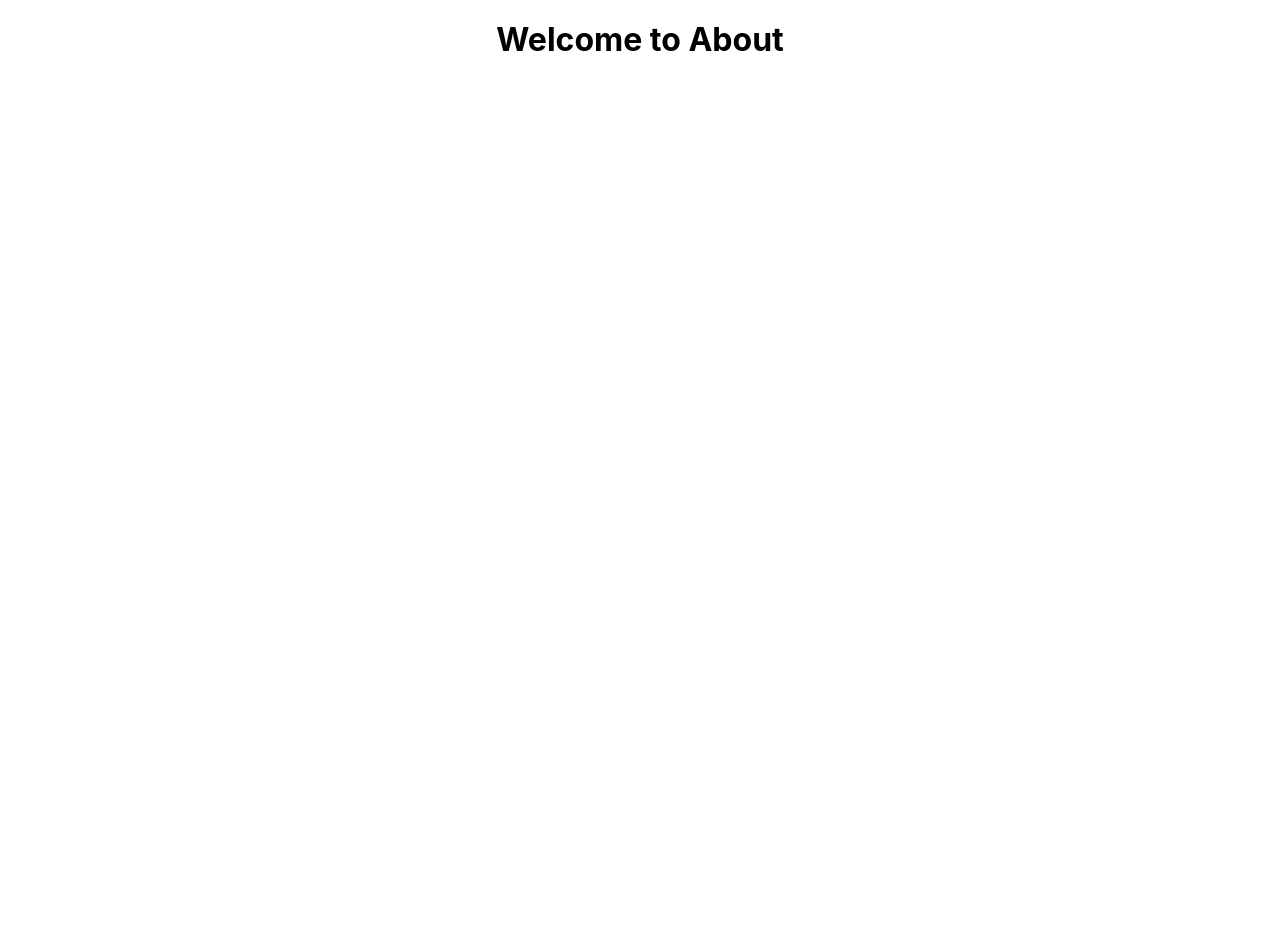
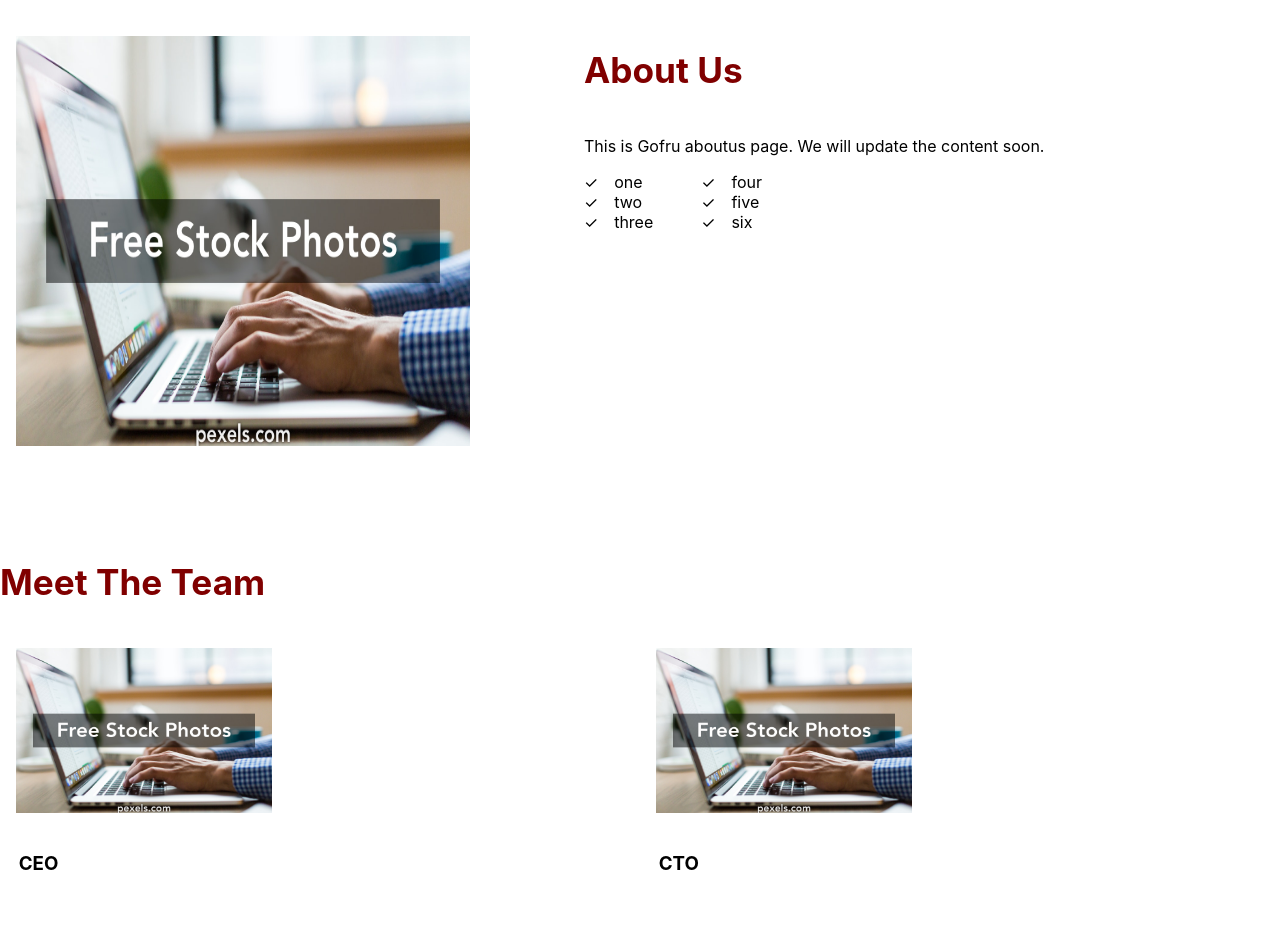
Before and after one commit to gofru01/gofru-web, a Next.js app: page /about in a window 1280 px wide. Shown: the part 120-1072 px from the top of the page. Built offline with nearby package versions, Linux system fonts and the light colour scheme.

Commit message:
About Page

```diff
--- a/pages/about.js
+++ b/pages/about.js
@@ -1,11 +1,61 @@
-
+import Head from 'next/head'
+import styles from '../styles/About.module.css'
 
 export default function About() {
     return (
-        <main style={{height:"100vw", textAlign: "center"}}>
-            <h1 className>
-                Welcome to About
-        </h1>
+        <main className={styles.mainContainer}>
+            <div className={styles.subContainer1}>
+
+            <div className={styles.imageContainer} >
+
+                <img src="/AboutusImg1.jpeg" alt="image1" className={styles.imageclass}></img>
+            </div>
+            <div className={styles.paraContainer}>
+                <div >
+                    <h2 className={styles.redText}>About Us</h2>
+                </div>
+                <div>
+                    <p>
+                    This is Gofru aboutus page. We will update the content soon.
+                    </p>
+                </div>
+                <div className={styles.listContainer}>
+                    <div >
+                    <ul className={styles.About_ul}>
+                        <li>one</li><br/>
+                        <li>two</li><br/>
+                        <li>three</li><br/>
+                    </ul>
+                    </div>
+
+                    <div  >
+                    <ul className={styles.About_ul}>
+                        <li>four</li><br/>
+                        <li>five</li><br/>
+                        <li>six</li><br/>
+                    </ul>
+                    </div>
+                </div>
+            </div>
+            </div>
+            <div className={styles.subContainer2}>
+               <div>
+                   <h2 className={styles.redText}>Meet The Team</h2>
+               </div>
+               <div className={styles.personsContainer}>
+                    <div  className={styles.persondiv1}>
+
+                <img src="/AboutusImg1.jpeg" alt="image1" className={styles.personImageclass}></img>
+                <h3 className={styles.marginclass}>CEO</h3>
+                    </div>
+                    <div  className={styles.persondiv2}>
+
+                    <img src="/AboutusImg1.jpeg" alt="image1" className={styles.personImageclass}></img>
+                <h3 className={styles.marginclass}>CTO</h3>
+                    </div>
+
+            </div>
+            </div>
         </main>
     )
 }
--- /dev/null
+++ b/styles/About.module.css
@@ -0,0 +1,117 @@
+.mainContainer{
+    height:80vw;
+    text-align: center;
+    display: flex;
+    flex-flow: column wrap;
+    justify-content: center;
+    align-content: flex-start;
+
+}
+
+.subContainer1{
+    display: flex;
+    flex-flow: row wrap;
+    justify-content: center;
+    text-align: left;
+    align-content: flex-start;
+    flex: 50%;
+    width: 100%;
+
+}
+
+
+
+.imageContainer{
+    flex: 40%;
+    height: 100%;
+    justify-content: center;
+
+}
+
+.imageclass{
+    width: 80%;
+    height: 80%;
+    object-fit: fill;
+    margin: 1em 0 1em 1em;
+}
+
+.paraContainer{
+    display: flex;
+    flex-flow: column wrap;
+    flex: 50%;
+    height: 100%;
+    margin-left: 1em;
+    align-content: flex-start;
+
+}
+
+.redText{
+    font-size: 2.2rem;
+    color: maroon;
+}
+
+.listContainer{
+    display: flex;
+    flex-flow: row wrap;
+
+  }
+
+  .About_ul {
+    list-style-type: none;
+    margin: 0;
+    padding: 0;
+    overflow: hidden;
+    background-color: white;
+    margin-right: 3rem!important;
+    margin-bottom: 1rem;
+    flex: 50%;
+  }
+  .About_ul li:before {
+    content: '✓';
+    background-color: none;
+    margin-right: 1rem!important;
+    margin-bottom: 1rem;
+  }
+
+  .subContainer2{
+    display: flex;
+    flex-flow: column wrap;
+    justify-content: flex-start;
+    text-align: left;
+    align-content: flex-start;
+    flex: 50%;
+    width: 100%;
+
+}
+
+.personsContainer{
+    display: flex;
+    flex-flow: row wrap;
+    flex: 80%;
+    width: 100%;
+
+}
+
+.persondiv1{
+    flex: 50%;
+    height: 100%;
+
+}
+
+.persondiv2{
+    flex: 50%;
+    height: 100%;
+
+}
+
+.personImageclass{
+    width: 40%;
+    height: 40%;
+    object-fit: fill;
+    margin: 1em 0 1em 1em;
+    align-self: center;
+}
+
+.marginclass{
+    margin: 1em 0 1em 1em;
+}
```
Also changed, not shown: public/ABoutusImg1.jpeg (added).
